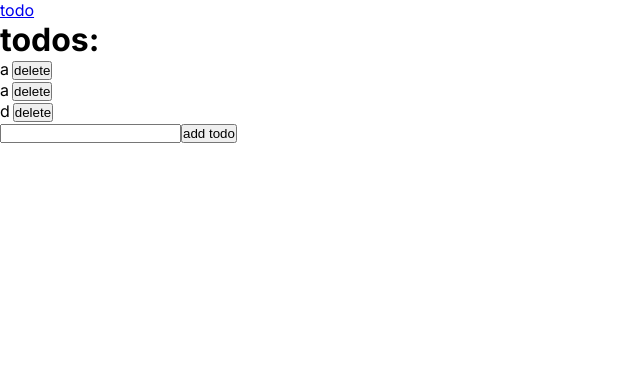
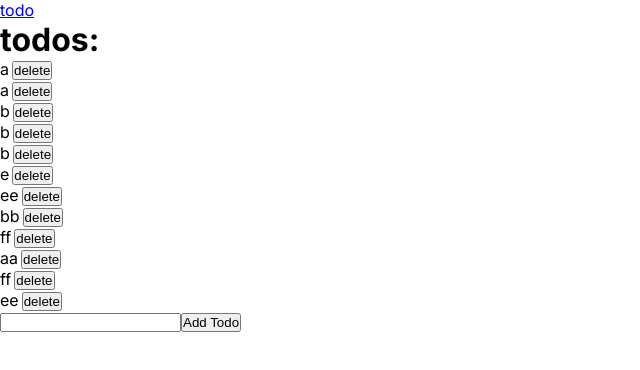
Before and after one commit to stevemu/next13_todo_app, a Next.js app: page /todo in a window 1280 px wide. Shown: the top 370 px of the page, without its empty margins (0-640 px from the left). Built offline with nearby package versions, Linux system fonts and the light colour scheme.

Commit message:
use useTransition to reset input state after submission

```diff
--- a/data/todos.json
+++ b/data/todos.json
@@ -1,17 +1,62 @@
 [
-    {
-        "id": 0.004100729079710597,
-        "desc": "a",
-        "finished": false
-    },
     {
         "id": 0.8706376862780778,
         "desc": "a",
         "finished": false
     },
     {
-        "id": 0.9493955332107318,
-        "desc": "d",
+        "id": 0.3354018775018337,
+        "desc": "a",
+        "finished": false
+    },
+    {
+        "id": 0.6791965125389738,
+        "desc": "b",
+        "finished": false
+    },
+    {
+        "id": 0.9326728688336994,
+        "desc": "b",
+        "finished": false
+    },
+    {
+        "id": 0.6939896283240108,
+        "desc": "b",
+        "finished": false
+    },
+    {
+        "id": 0.46824719417378446,
+        "desc": "e",
+        "finished": false
+    },
+    {
+        "id": 0.7960866052881852,
+        "desc": "ee",
+        "finished": false
+    },
+    {
+        "id": 0.9363505645602446,
+        "desc": "bb",
+        "finished": false
+    },
+    {
+        "id": 0.8531407109103435,
+        "desc": "ff",
+        "finished": false
+    },
+    {
+        "id": 0.046064167328956795,
+        "desc": "aa",
+        "finished": false
+    },
+    {
+        "id": 0.10675570879822338,
+        "desc": "ff",
+        "finished": false
+    },
+    {
+        "id": 0.664755788959019,
+        "desc": "ee",
         "finished": false
     }
 ]
--- a/src/app/todo/AddTodo.tsx
+++ b/src/app/todo/AddTodo.tsx
@@ -1,12 +1,24 @@
 'use client'
 
 import { addTodo } from './action'
+import { useState, useTransition } from 'react'
+
 
 export function AddTodo() {
+  let [isPending, startTransition] = useTransition();
+  const [desc, setDesc] = useState('');
+
   return (
-    <form action={addTodo}>
-      <input name='desc' />
-      <button>add todo</button>
-    </form>
+    <div>
+      <input value={desc} onChange={(e) => {
+        setDesc(e.target.value)
+      }} />
+      <button onClick={() => {
+        setDesc('')
+        startTransition(() => addTodo(desc))
+      }}>
+       {isPending ? 'Processing': 'Add Todo'}
+      </button>
+    </div>
   )
 }
--- a/src/app/todo/action.ts
+++ b/src/app/todo/action.ts
@@ -3,8 +3,7 @@
 import { revalidatePath } from 'next/cache'
 import { todoController } from './interfaceAdapters';
 
-export async function addTodo(data: FormData) {
-  const desc = data.get('desc')?.toString() || ''
+export async function addTodo(desc: string) {
   await todoController.saveTodo(desc);
   revalidatePath('/todo')
 }
```
